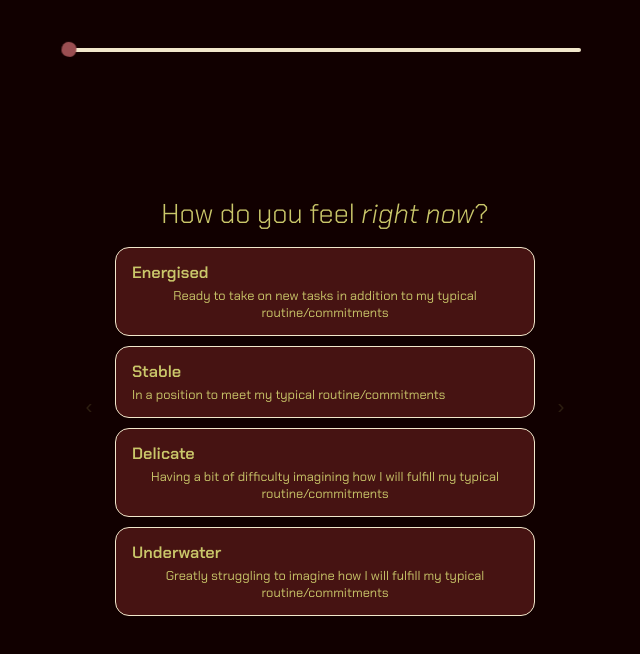
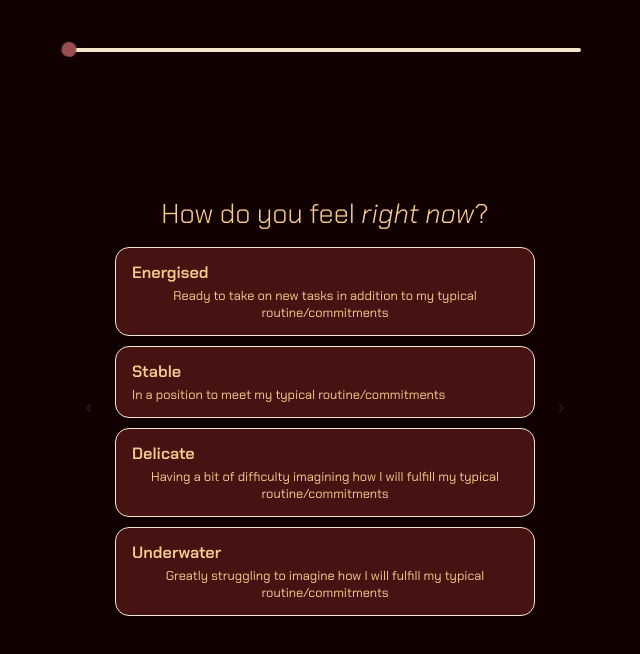
Before and after one commit to BlobGoblin66/capacity-checker, a React (Vite) app: page / in a window 1280 px wide. Shown: the top 654 px of the page, without its empty margins (315-955 px from the left). Built offline with nearby package versions, Linux system fonts and the light colour scheme.

Commit message:
Update index.css

```diff
--- a/src/index.css
+++ b/src/index.css
@@ -12,22 +12,22 @@
   /* Core palette */
   --color-bg: #110000;          /* page background */
   --color-surface: #461312;      /* cards / option backgrounds */
-  --color-ink: #CAC76A;          /* main text */
-  --color-muted: #CAC76A;        /* secondary text */
+  --color-ink: #F9CC90;          /* main text */
+  --color-muted: #F9CC90;        /* secondary text */
   --color-border: #F2E7CB;       /* borders / dividers */
 
   /* Accent (selection highlight, buttons, slider) */
   --color-accent: #9A4E51;
   --color-accent-light: #9A4E51;
-  --color-scale-num: #CAC76A;
+  --color-scale-num: #F9CC90;
 
   /* Verdict colors */
-  --color-go: #CAC76A;
-  --color-go-bg: #461312;
-  --color-caution: #CAC76A;
-  --color-caution-bg: #461312;
-  --color-stop: #CAC76A;
-  --color-stop-bg: #461312;
+  --color-go: #F9CC90;
+  --color-go-bg: #94A16F;
+  --color-caution: #F9CC90;
+  --color-caution-bg: #F79F2B;
+  --color-stop: #F9CC90;
+  --color-stop-bg: #C05223;
 }
 
 /* ============================================
```
